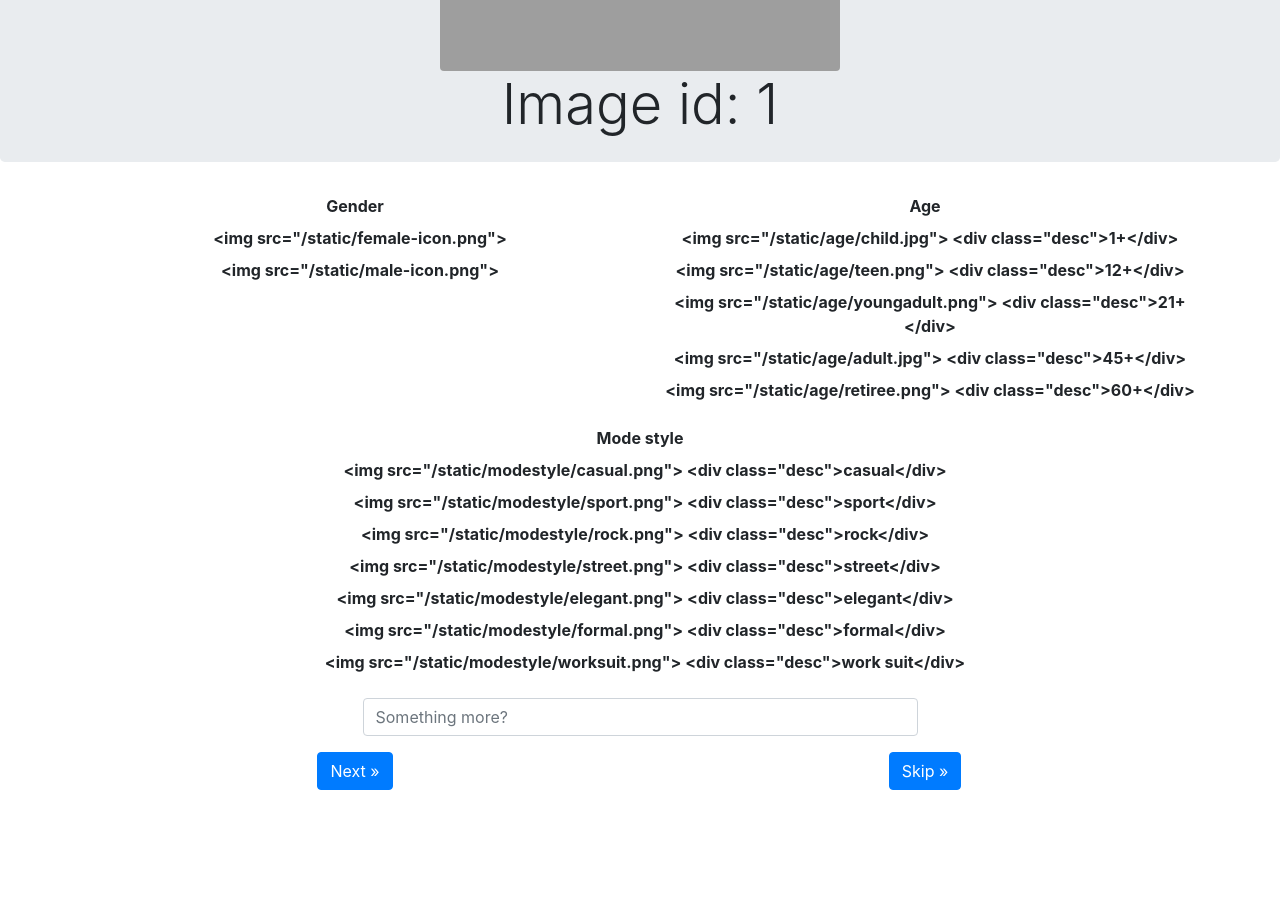
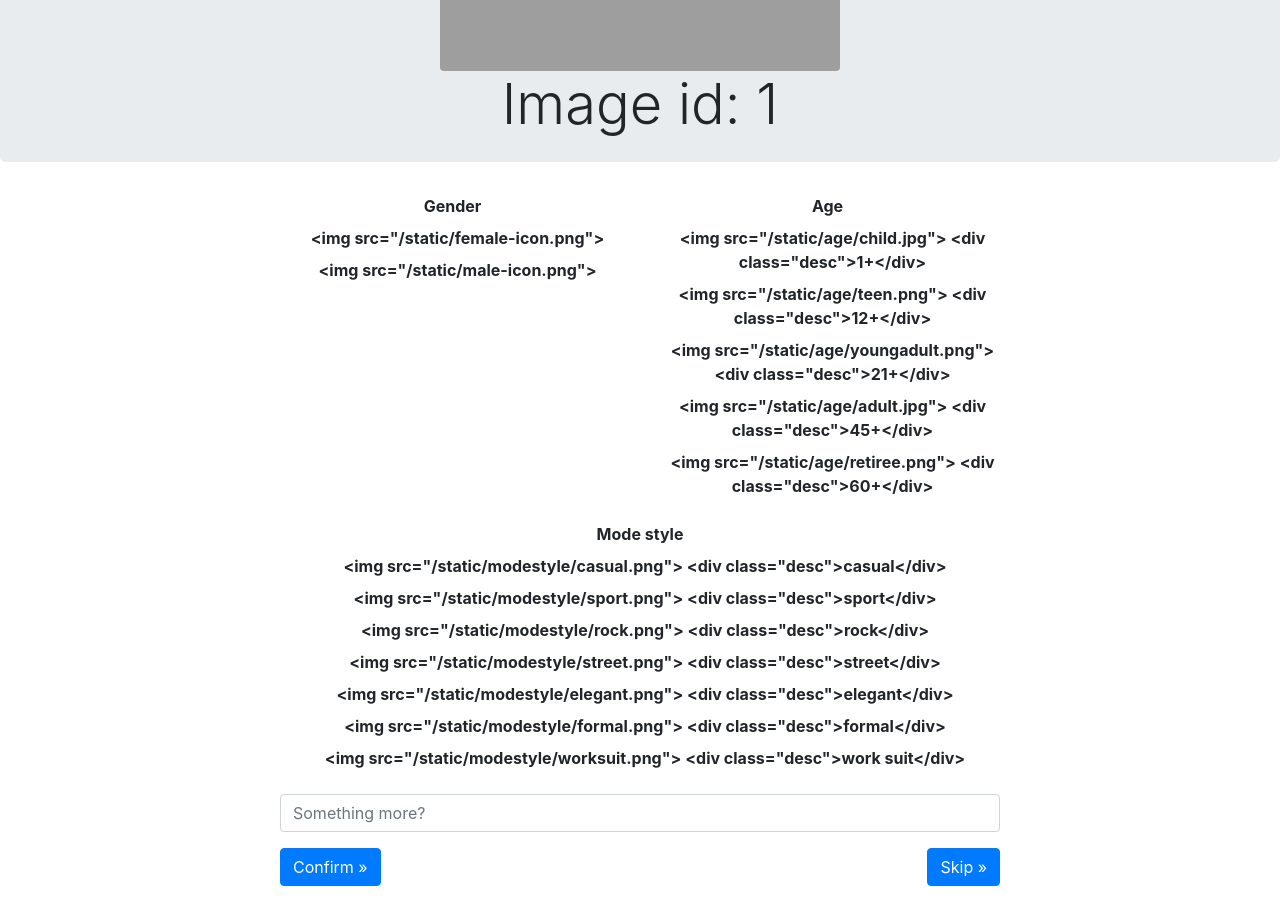
Before and after one commit to zuzanica/datagetherer, a Flask app: template app/templates/datagetherer.html in a window 1280 px wide. Shown: the part 239-1141 px from the top of the page. Before the commit the page ends 1029 px from the top, so only its background shows below. Run offline with Flask 2, Linux system fonts and the light colour scheme; the template is opened without the code that fills it: values that come from a table or form of the project are taken from there, most other values are stand-ins (such as "Sample title", 1, 10 or a date in 2020); some libraries are stand-ins or nearby versions; grey boxes are pictures that could not be loaded.

Commit message:
validators, fix layout

```diff
--- a/app/static/css/style.css
+++ b/app/static/css/style.css
@@ -1,3 +1,20 @@
+@media (min-width: 1200px) {
+    .my_container {
+        max-width: 750px !important;
+    }
+}
+
+@media screen and (min-width: 479px) and (max-width: 1024px) {
+    .my_container {
+        max-width: 750px !important;
+    }
+
+    .row{
+        display:block;
+    }
+
+}
+
 #main_image img{
 width: 400px;
 height:230px;
@@ -88,3 +105,8 @@
 label {
 font-weight: bold;
 }
+
+
+.my_container{
+    width: 100%
+}
--- a/app/templates/datagetherer.html
+++ b/app/templates/datagetherer.html
@@ -42,13 +42,24 @@
     <div>
         {% from "_formhelpers.html" import render_field %}
         <form action="" method = "post" >
+            {{ form.csrf_token }}
             <div class = "jumbotron pb-3">
                 <div id="main_image" class="container middle">
                 <img class="rounded mt-3 mx-auto d-block" src="{{url_for('static', filename=image.path)}}" alt="Source image">
                 <h1 class="display-4 text-center">Image id: {{image.id}}</h1>
                 </div>
             </div>
-            <div class="container center-block text-center">
+            <div class="container my_container center-block text-center">
+
+                {% if form.errors %}
+                    <div class="alert alert-danger mx-auto" role="alert">
+                        Please select:
+                        {% for message in form.errors %}
+                        {{ message }},
+                        {% endfor %}
+                    </div>
+                {% endif %}
+
                 <div class="row">
                     <div class="col">
                         <div class="row">
@@ -66,20 +77,20 @@
                         </div>
                         <div class="row ">
                             <div class="col">
-                                {{ form.style.label }}
+                               {{ form.style.label }}
                                 {{ form.style(onclick="show_selected('style')") }}
                             </div>
                         </div>
                         <div class="row ">
                             <div class="col">
-                                {{ form.description(class_="form-control w-50 mx-auto", placeholder="Something more?") }}
+                                {{ form.description(class_="form-control mx-auto", placeholder="Something more?") }}
                             </div>
                         </div>
                         <div class="row pt-3 pb-3">
-                            <div class="col">
-                                <input class="btn btn-primary" name='form-type' type="submit" role="button" value="Next »">
+                            <div class="col text-left">
+                                <input class="btn btn-primary" name='form-type' type="submit" role="button" value="Confirm »">
                             </div>
-                            <div class="col">
+                            <div class="col text-right">
                                 <input class="btn btn-primary" name='form-type' type="submit" role="button" value="Skip »">
                             </div>
                         </div>
--- a/app/vote.py
+++ b/app/vote.py
@@ -6,6 +6,7 @@
 from wtforms.validators import Required
 from wtforms.widgets import ListWidget, CheckboxInput
 from wtforms import validators, ValidationError
+from wtforms.validators import DataRequired
 
 from app import app
 from app.ImageService import ImageService
@@ -32,7 +33,7 @@
     gender = RadioField(label='Gender',
                         choices=[('0', '<img src="/static/female-icon.png">'),
                                  ('1', '<img src="/static/male-icon.png">')],
-                        validators=[validators.Required("Please select gender.")]
+                        validators=[DataRequired()]
                         )
     age = RadioField(label='Age',
                      choices=[('0', '<img src="/static/age/child.jpg"> <div class="desc">1+</div>'),
@@ -40,7 +41,7 @@
                               ('2', '<img src="/static/age/youngadult.png"> <div class="desc">21+</div>'),
                               ('3', '<img src="/static/age/adult.jpg"> <div class="desc">45+</div>'),
                               ('4', '<img src="/static/age/retiree.png"> <div class="desc">60+</div>')],
-                     validators=[validators.Required("Please select age.")]
+                     validators=[validators.DataRequired("Please select age.")]
                      )
 
     style = RadioField(label='Mode style',
@@ -52,7 +53,7 @@
                                 ('5', '<img src="/static/modestyle/formal.png"> <div class="desc">formal</div>'),
                                 ('6', '<img src="/static/modestyle/worksuit.png"> <div class="desc">work suit</div>'),
                                 ],
-                       validators=[validators.Required("Please select style.")]
+                       validators=[validators.DataRequired("Please select style.")]
                        )
     description = TextField("Something more? ")
 
@@ -77,11 +78,10 @@
     selected_img = imageService.get_img_by_id(image_id)
     print("id obr:", selected_img["id"])
     print("priority:", selected_img["priority"])
-
     # id = random.randrange(1, 100)
     # path = "2.jpg"
-    if request.method == 'POST':
-        if request.form['form-type'] == 'Next »':
+    if form.validate_on_submit() and request.method == 'POST':
+        if request.form['form-type'] == 'Confirm »':
             checked_gender = request.form['gender']
             checked_age = request.form['age']
             checked_style = request.form['style']
@@ -91,10 +91,12 @@
             print("style:", checked_style)
             print("description:", descr)
             if (STORE_DATA):
+                user_id = request.cookies.get('id')
+                print("id user: ", user_id)
                 new_priority = round(selected_img["priority"] / 2)
                 imageService.update_image(selected_img["id"], ("priority", new_priority))
                 imageService.save_annotation(selected_img['id'],
-                                             USER_ID,
+                                             user_id,
                                              int(checked_gender),
                                              int(checked_age),
                                              int(checked_style),
```
